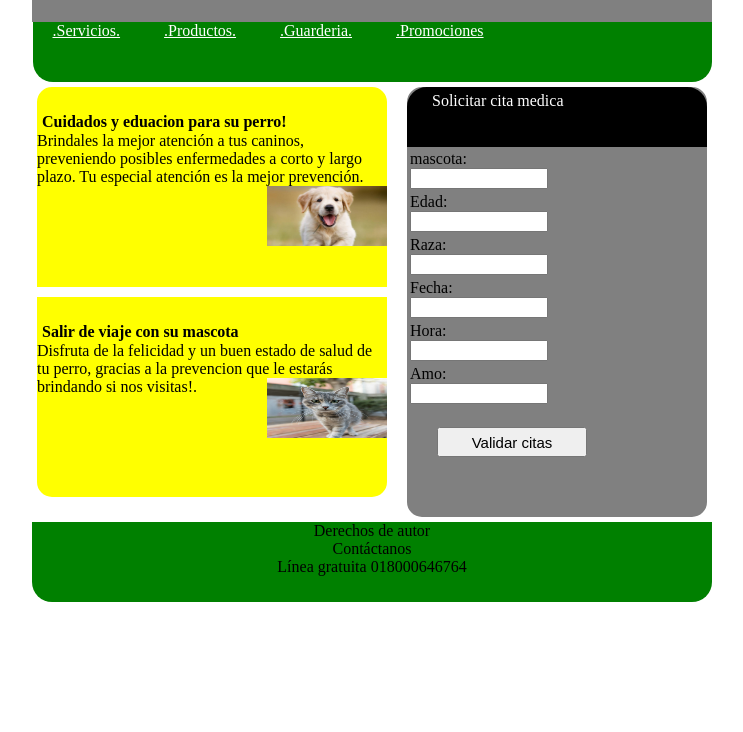
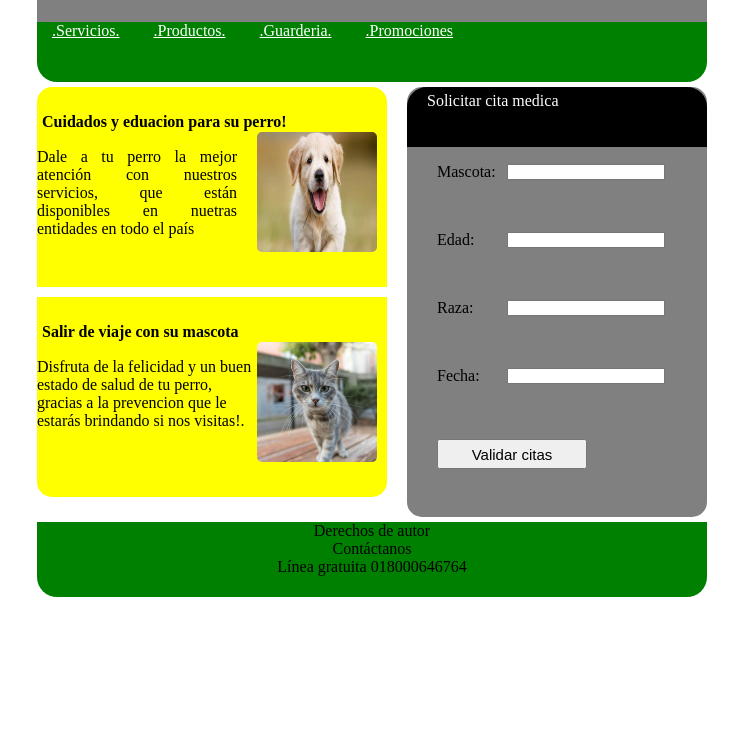
Before and after one commit to CarsOk/caninos-ETBGM03, a plain HTML site: page index.html in a window 1280 px wide. Shown: the part 116-848 px from the top of the page, without its empty margins (268-1011 px from the left). Drawn offline with Linux system fonts and the light colour scheme.

Commit message:
cambios sugeridos realizados

```diff
--- a/index.html
+++ b/index.html
@@ -8,7 +8,7 @@
     <body>
       <div id="container">
         <header class="cabeza">
-          <h4 class="titulo1"> CENTRO de salud esteban</h4>
+          <h4 class="titulo1"> CENTRO VETERINARIO</h4>
           <h2 class="titulo2">
             CANINOS Y
                       FELINOS </h2>
@@ -27,49 +27,43 @@
           <header class="hea1">
             <h4>Cuidados y eduacion para su perro!</h4>
           </header>
-          <FONT FACE= 3"times new roman">Brindales la mejor atención a tus caninos, preveniendo
-          posibles enfermedades a corto y largo plazo. Tu especial
-          atención es la mejor prevención.
-        </FONT>
+          <div class="">
+            <img class="imag2"src="imagen chequeo/perrochequeo.jpg" alt="">
+          </div>
 
-          <img class="imag2"src="imagen chequeo/perrochequeo.jpg" alt="">
+          <p class="p01">Dale a tu perro la mejor atención con nuestros servicios, que están disponibles
+          en nuetras entidades
+           en todo
+          el país</p>
         </aside>
         <aside class="segundo">
           <header class="hea2" >
             <h4>Salir de viaje con su mascota</h4>
           </header>
-          <FONT FACE= 3 "times new roman"> Disfruta de la felicidad y un buen estado de
-            salud de tu perro, gracias a la prevencion que le estarás brindando si nos visitas!.
-            </FONT>
+          <div class="">
             <img class="imag3"src="imagen chequeo/gatochequeo.jpg" alt="">
-
+          </div>
+          <p class="p">Disfruta de la felicidad y un buen estado de
+            salud de tu perro, gracias a la prevencion que le estarás brindando si nos visitas!.</p>
         </aside>
 
         <aside class="tercero">
           <header class="header1">
             <a class="soli"> Solicitar cita medica</a>
           </header>
-          <table class="tabla1">
-
-            <td>mascota: <input class="t1" type="password" name="contraseña"></td>
-              <tr>
 
 
-            <td>Edad: <input class="t2" type="password" name="contraseña"></td>
-              </tr>
+                <p><label class="label"for="">Mascota:</label></p>
+                <input type="text" class="input">
+                <p><label class="label" for="">Edad:</label></p>
+                <input type="text" class="input">
+                <p><label class="label" for="">Raza:</label></p>
+                <input type="text" class="input">
+                <p><label class="label" for="">Fecha:</label></p>
+                <input type="text" class="input">
 
-             <tr>
-               <td>Raza: <input class="t3" ></td>
-             </tr>
-             <td>Fecha: <input class="t4" type="password" name="contraseña"></td>
-               <tr>
-             <td>Hora: <input class="t5" type="password" name="contraseña"></td>
-               </tr>
-              <tr>
-                <td>Amo: <input class="t6" ></td>
-              </tr>
 
-          </table>
+
           <button class="td1" type="button" name="button">Validar citas</button>
         </aside>
         <footer>
--- a/styles.css
+++ b/styles.css
@@ -12,7 +12,7 @@ header{
   border-radius: 20px 20px 0 0;
   border-style: solid;
   border-width: 5px;
-  width: 670px;
+  width: 660px;
   height: 120px;
   margin: auto;
 }
@@ -21,21 +21,23 @@ nav{
   background-color: green;
   border-radius: 0 0 20px 20px;
   border-width: 5px;
-  width: 679px;
+  width: 670px;
   height: 60px;
   margin: auto;
 }
 a{
-  margin: 20px;
+  margin: 15px;
   color: white;
 }
 
 .imag1{
   width: 120px;
-  height: 60px;
+  height: 80px;
   float: right;
   position: relative;
   bottom: 100px;
+  border-radius: 5px 5px 5px 5px;
+
 }
 
 .imag2{
@@ -43,16 +45,33 @@ a{
   height: 60px;
   position: relative;
   width: 120px;
+  height: 120px;
   position: relative;
   bottom: 0px;
+  margin-right: 10px;
+  border-radius: 5px 5px 5px 5px;
 }
+
 .imag3{
   float: right;
   height: 60px;
   position: relative;
   width: 120px;
+  height: 120px;
+  margin-right: 10px;
+  border-radius: 5px 5px 5px 5px;
   position: relative;
   bottom: 0px;
+}
+.p01{
+  width: 200px;
+  height: 45px;
+  text-align: justify;
+}
+.p02{
+  width: 200px;
+  height: 45px;
+  text-align: justify;
 }
 .primero{
   border-color: white;
@@ -117,62 +136,31 @@ a{
 footer{
   border-radius: 0 0 20px 20px;
   background-color: green;
-  width: 100%;
-  height: 80px;
+  width: 670px;
+  height: 75px;
+  margin-left: 5px;
   clear: both;
   position: relative;
   bottom: 210px;
 }
 
-.t1{
-  text-align: center;
-  width: 130px;
-  display: block;
-
+.label{
+  position: relative;
+  left: 30px;
 }
-
-.t2{
-  text-align: center;
-  width: 130px;
- display: block;
-}
-
-.t3{
-  text-align: center;
-  width: 130px;
-  display: block;
-}
-
-.t4{
-  text-align: center;
-  width: 130px;
-  display: block;
-}
-.t5{
-  text-align: center;
-  width: 130px;
-  display: block;
-}
-.t6{
-  text-align: center;
-  width: 130px;
-  display: block;
-}
-
-.t7{
-  text-align: center;
-  width: 130px;
-  display: block;
-}
-
-.table1{
-float: inherit;
-background-color: gray
-
+.input{
+  width: 150px;
+  height: 10px;
+  position: relative;
+  left: 100px;
+  bottom: 35px;
+  margin-top: -10px;
 }
 .p1{
   text-align: center;
 }
+
+
 
 .td1{
   width: 150px;
```
